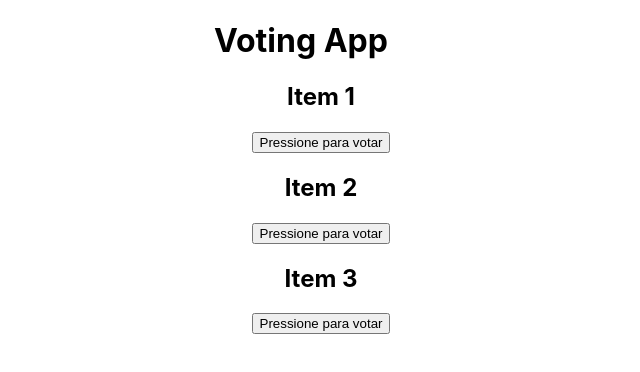
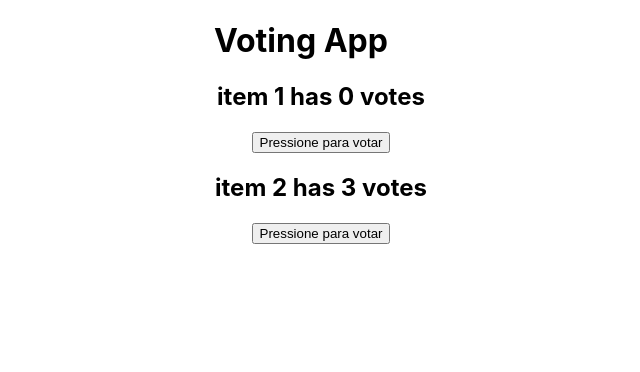
Before and after one commit to Franklin-Martins/Voting-App, a React (Create React App) app: page / in a window 1280 px wide. Shown: the top 372 px of the page, without its empty margins (339-979 px from the left). Built offline with nearby package versions, Linux system fonts and the light colour scheme.

Commit message:
Create function handleAddVote

```diff
--- a/src/pages/Main/index.js
+++ b/src/pages/Main/index.js
@@ -1,6 +1,19 @@
-import React from "react";
+import React, {useState} from "react";
 
 function Main() {
+  const [items, setItems] = useState([{title:'item 1', votes: 0}, {title:'item 2', votes: 3}])
+
+  function handleAddVote(itemVoted){
+    setItems(
+      items.map((item)=>{
+        if(item.title === itemVoted){
+          item.votes += 1;
+          return item
+        }
+        return item;
+      })
+    )
+  }
     return(
       <>
       <header>
@@ -8,18 +21,14 @@ function Main() {
       </header>
       <body>
         <ul>
-          <li>
-            <h2>Item 1</h2>
-            <button>Pressione para votar</button>
-          </li>
-          <li>
-            <h2>Item 2</h2>
-            <button>Pressione para votar</button>
-          </li>
-          <li>
-            <h2>Item 3</h2>
-            <button>Pressione para votar</button>
-          </li>
+          {items.map(item =>{
+            return (
+              <li key={item.title}>
+                <h2> {item.title} has {item.votes} votes </h2>
+                <button onClick={()=> handleAddVote(item.title)}>Pressione para votar</button>
+              </li>
+            )
+          })}
         </ul>
       </body>
     </>
```
Also changed, not shown: 1 other file (tests, documents, lock files or other folders).
